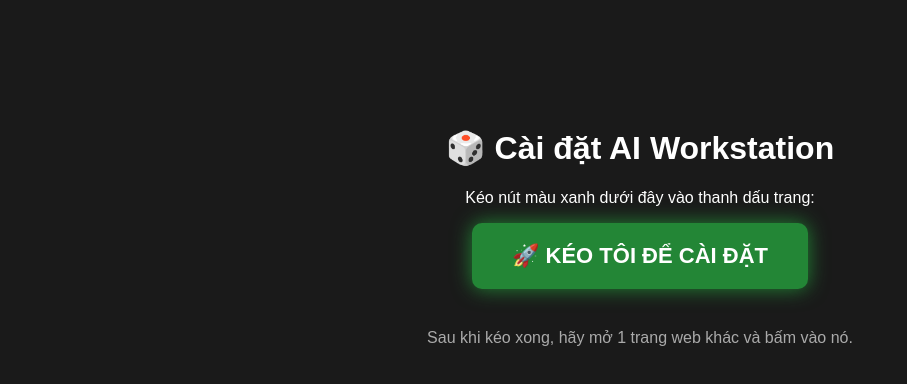
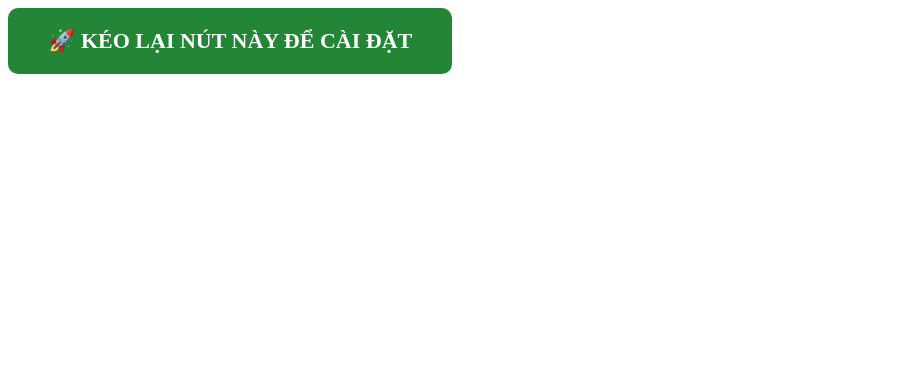
Before and after one commit to Tuananh9018/X-c-s-c, a plain HTML site: page index.html in a window 1280 px wide. Shown: the whole page, without its empty margins (0-907 px from the left). Drawn offline with Linux system fonts and the light colour scheme.

Commit message:
Update index.html

```diff
--- a/index.html
+++ b/index.html
@@ -1,16 +1,4 @@
-<!DOCTYPE html>
-<html>
-<head><meta charset="UTF-8"><title>Cài đặt AI Workstation</title></head>
-<body style="text-align:center; padding-top:100px; font-family:sans-serif; background:#1a1a1a; color:white;">
-    <h1>🎲 Cài đặt AI Workstation</h1>
-    <p>Kéo nút màu xanh dưới đây vào thanh dấu trang:</p>
-
-    <!-- Nút này sẽ tự gọi file script.js bạn vừa tạo ở trên -->
-    <a href="javascript:(function(){var s=document.createElement('script');s.src='https://tuananh9018.github.io;})();"
-       style="display:inline-block; padding:20px 40px; background:#238636; color:white; text-decoration:none; border-radius:10px; font-weight:bold; font-size:22px; cursor:move; box-shadow:0 0 20px #238636;">
-        🚀 KÉO TÔI ĐỂ CÀI ĐẶT
-    </a>
-
-    <p style="margin-top:40px; color:#aaa;">Sau khi kéo xong, hãy mở 1 trang web khác và bấm vào nó.</p>
-</body>
-</html>
+<a href="javascript:(function(){var s=document.createElement('script');s.src='https://tuananh9018.github.io;})();"
+   style="display:inline-block; padding:20px 40px; background:#238636; color:white; text-decoration:none; border-radius:10px; font-weight:bold; font-size:22px; cursor:move;">
+    🚀 KÉO LẠI NÚT NÀY ĐỂ CÀI ĐẶT
+</a>
```
